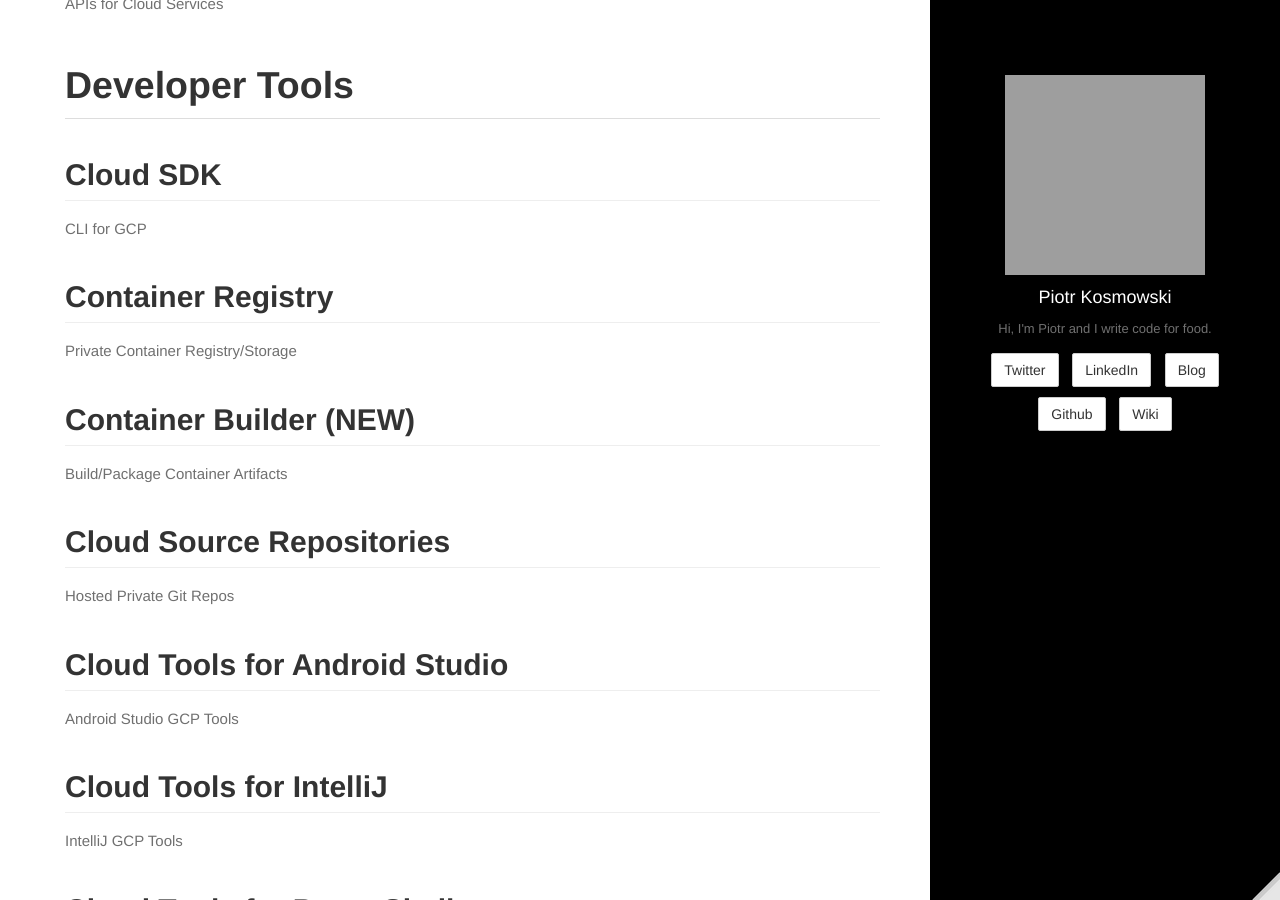
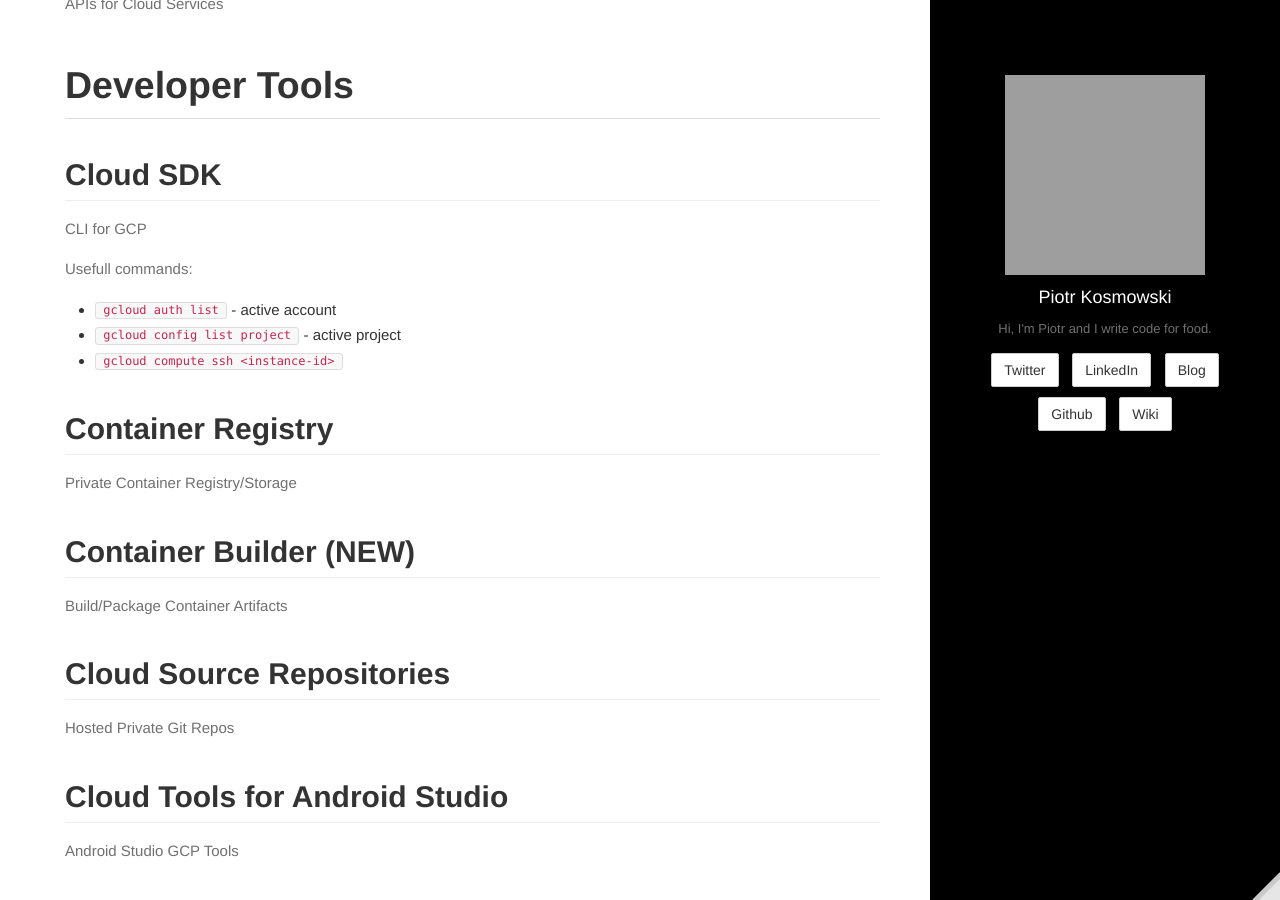
Before and after one commit to kospiotr/kospiotr.github.io, a Jekyll site: the page built from wiki/gcp.md, in a window 1280 px wide and 900 px high, scrolled down 9972 px. Built offline with Jekyll 4.4.1, drawn with Linux system fonts in a browser that asks for light colours; grey boxes are pictures that could not be loaded.

Commit message:
Update gcp.md

```diff
--- a/wiki/gcp.md
+++ b/wiki/gcp.md
@@ -202,6 +202,12 @@
 ## Cloud SDK
 CLI for GCP
 
+Usefull commands:
+
+* `gcloud auth list` - active account
+* `gcloud config list project` - active project
+* `gcloud compute ssh <instance-id>`
+
 ## Container Registry
 Private Container Registry/Storage
 
```
